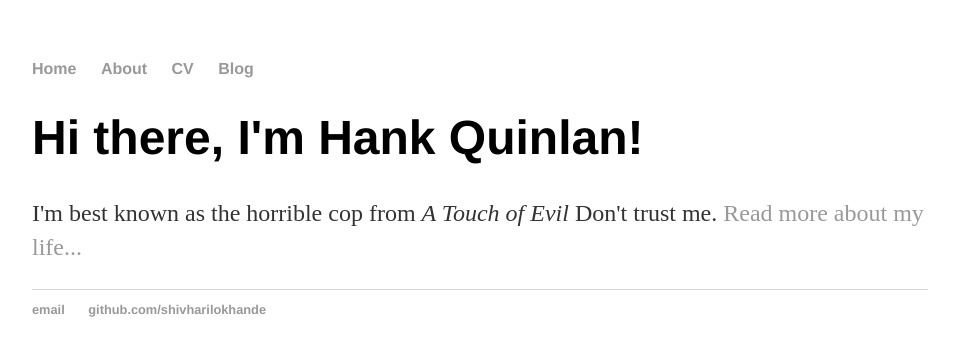
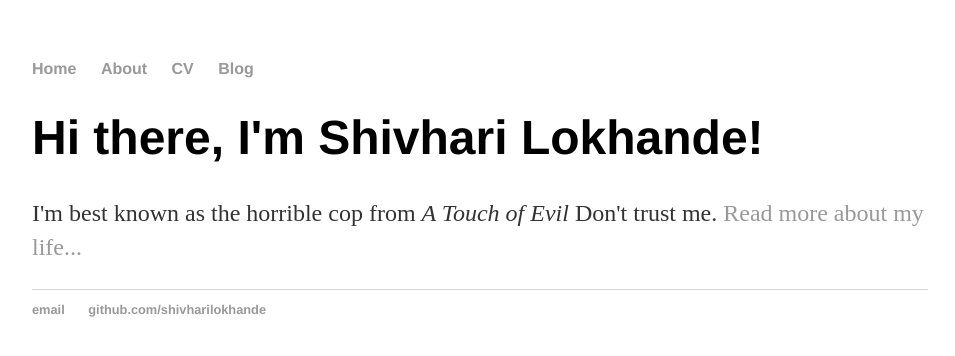
Before and after one commit to shivharilokhande/shivharilokhande.github.io, a Jekyll site: the page built from index.html, in a window 1280 px wide. Shown: the top 356 px of the page, without its empty margins (160-1115 px from the left). Built offline with Jekyll 4.4.1, drawn with Linux system fonts in a browser that asks for light colours.

Commit message:
Update index.html

```diff
--- a/index.html
+++ b/index.html
@@ -1,8 +1,8 @@
 ---
 layout: default
-title: Hank Quinlan, Horrible Cop
+title: Shivhari Lokhande
 ---
 <div class="blurb">
-	<h1>Hi there, I'm Hank Quinlan!</h1>
+	<h1>Hi there, I'm Shivhari Lokhande!</h1>
 	<p>I'm best known as the horrible cop from <em>A Touch of Evil</em> Don't trust me. <a href="/about">Read more about my life...</a></p>
 </div><!-- /.blurb -->
```
